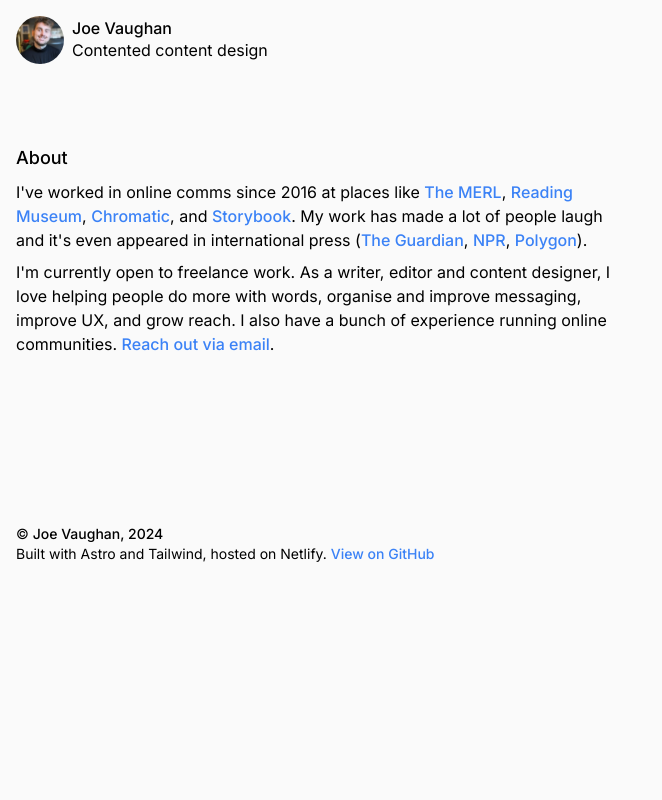
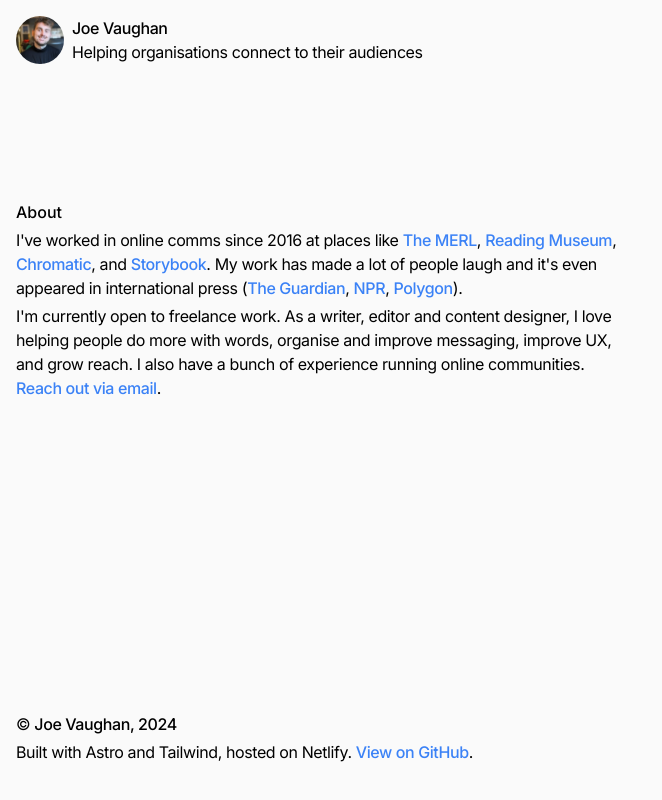
Before and after one commit to joevaugh4n/joevaugh4n, an Astro site: page / in a window 1280 px wide. Shown: the whole page, without its empty margins (0-662 px from the left). Built offline with nearby package versions, Linux system fonts and the light colour scheme; Astro itself is replaced by a stand-in of ours.

Commit message:
styling tweaks

```diff
--- /dev/null
+++ b/src/components/atoms/social.astro
@@ -0,0 +1,12 @@
+---
+import { Icon } from "astro-icon/components";
+
+interface Props {
+  symbol: string;
+  href: string;
+}
+
+const { symbol, href } = Astro.props;
+---
+
+<a class="w-fit h-fit" href={href}><Icon name={symbol} /></a>
--- a/src/components/footer.astro
+++ b/src/components/footer.astro
@@ -1,10 +1,10 @@
-<footer class="mt-40 text-sm">
-  <div>
+<footer class="absolute bottom-8">
+  <p>
     &copy; <span class="font-medium text-balance">Joe Vaughan, 2024</span>
-  </div>
-  <div>
+  </p>
+  <p>
     Built with Astro and Tailwind, hosted on Netlify. <a
       href="https://github.com/joevaugh4n/joevaugh4n">View on GitHub</a
-    >
-  </div>
+    >.
+  </p>
 </footer>
--- a/src/components/header.astro
+++ b/src/components/header.astro
@@ -1,6 +1,6 @@
 ---
-import { Icon } from "astro-icon/components";
 import { Image } from "astro:assets";
+import Social from "./atoms/social.astro";
 import portrait from "../assets/joe_portrait.webp";
 
 interface Props {
@@ -10,26 +10,27 @@ interface Props {
 const { posts } = Astro.props;
 ---
 
-<header class="grid grid-cols-2 mb-20">
+<header class="flex gap-16 justify-between">
+  <!-- Title -->
   <div class="flex items-start gap-2">
     <Image src={portrait} alt="Joe Vaughan" class="h-12 w-12 rounded-full" />
 
     <section class="flex gap-16">
-      <div class="text-pretty">
-        <h1 class="font-medium"><a class="text-black" href="/">Joe Vaughan</a></h1>
-        <div class="leading-5">
-          Contented <span class="inline-block text-nowrap">content design</span>
-        </div>
+      <div>
+        <h1 class="font-medium">
+          <a class="text-black tracking-tight" href="/">Joe Vaughan</a>
+        </h1>
+        <p>
+          Helping organisations connect to their audiences
+        </p>
       </div>
-      {posts && <a href="/posts">Posts</a>}
     </section>
+    {posts && <a href="/posts">Posts</a>}
   </div>
+
+  <!-- Socials -->
   <nav class="flex justify-end gap-x-1">
-    <a class="w-fit h-fit" href="https://www.linkedin.com/in/joevaugh4n/"
-      ><Icon name="mdi:linkedin" /></a
-    >
-    <a class="w-fit h-fit" href="https://twitter.com/joevaugh4n"
-      ><Icon name="mdi:twitter" /></a
-    >
+    <Social symbol="mdi:linkedin" href="https://www.linkedin.com/in/joevaugh4n/"/>
+    <Social symbol="mdi:twitter" href="https://www.twitter.com/joevaugh4n/"/>
   </nav>
 </header>
--- a/src/layouts/Layout.astro
+++ b/src/layouts/Layout.astro
@@ -34,7 +34,7 @@ const { title } = Astro.props;
   </head>
   <body>
     <Header posts={false} />
-    <slot />
+    <slot/>
     <Footer />
   </body>
 </html>
@@ -50,14 +50,15 @@ const { title } = Astro.props;
     body {
       @apply container flex flex-col mx-auto p-4 bg-zinc-50;
     }
+    /* Typography */
     a {
       @apply text-blue-500 font-medium hover:underline;
     }
     p {
-      @apply pb-2 max-w-[60ch] leading-6;
+      @apply pb-1 max-w-[60ch] leading-6 tracking-tight;
     }
     h2 {
-      @apply font-medium text-lg mb-2;
+      @apply font-medium pb-1;
     }
   }
 </style>
--- a/src/pages/index.astro
+++ b/src/pages/index.astro
@@ -3,7 +3,7 @@ import Layout from "../layouts/Layout.astro";
 ---
 
 <Layout title="Joe Vaughan">
-  <article>
+  <article class="absolute top-1/4 pr-4">
     <h2>About</h2>
     <p>
       I've worked in online comms since 2016 at places like <a
```
